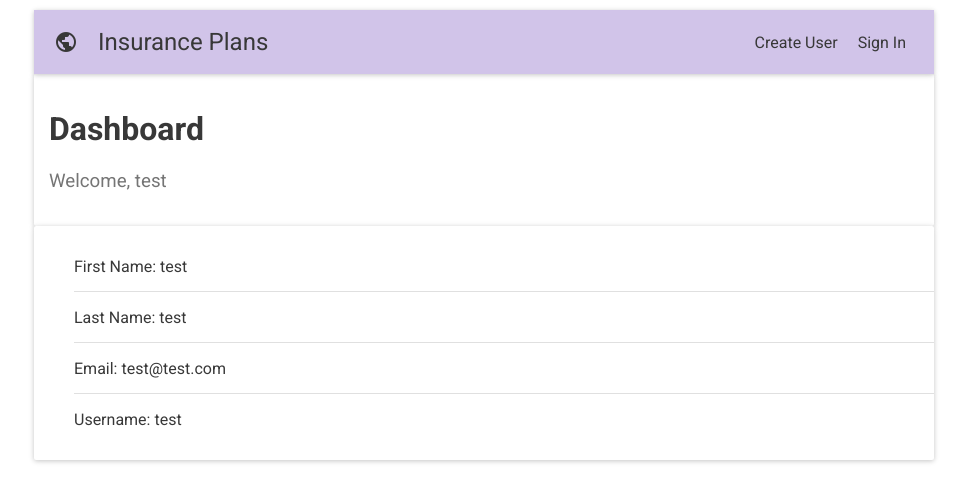
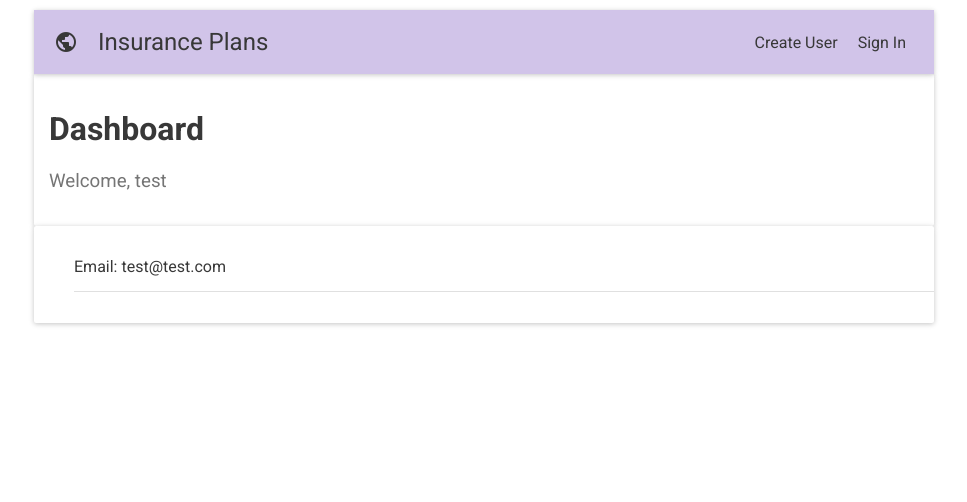
Before and after one commit to trevorkirpaul/webview, a React (Create React App) app: page /dashboard in a window 1280 px wide. Shown: the top 502 px of the page, without its empty margins (156-1123 px from the left). Built offline with nearby package versions, Linux system fonts and the light colour scheme.

Commit message:
updated copy

```diff
--- a/src/containers/dashboard/Dashboard.js
+++ b/src/containers/dashboard/Dashboard.js
@@ -33,7 +33,7 @@ class Dashboard extends Component {
         <TitlePanel title="Dashboard" subtitle={`Welcome, ${firstName}`} />
         <ListWrapper>
           <List>
-            <ListItem>
+            {/* <ListItem>
               <ListText>First Name: {firstName}</ListText>
             </ListItem>
             <Divider />
@@ -41,16 +41,16 @@ class Dashboard extends Component {
             <ListItem>
               <ListText>Last Name: {lastName}</ListText>
             </ListItem>
-            <Divider />
+            <Divider /> */}
 
             <ListItem>
               <ListText>Email: {email}</ListText>
             </ListItem>
             <Divider />
 
-            <ListItem>
+            {/* <ListItem>
               <ListText>Username: {username}</ListText>
-            </ListItem>
+            </ListItem> */}
           </List>
         </ListWrapper>
       </div>
--- a/src/containers/home/index.js
+++ b/src/containers/home/index.js
@@ -17,7 +17,7 @@ export default class Home extends Component {
       <div>
         <TitlePanel
           title="Stay Healthy"
-          subtitle="Overpriced Health Care"
+          subtitle="Amazing Health Care"
           body="Lorem ipsum dolor sit amet, consectetur adipisicing elit. Excepturi exercitationem, iure porro unde obcaecati suscipit. Lorem ipsum dolor sit amet consectetur adipisicing elit. Minima, aut."
         />
         <RaisedButton label="Clear Saved Name" onClick={this.printSavedName} />
```
